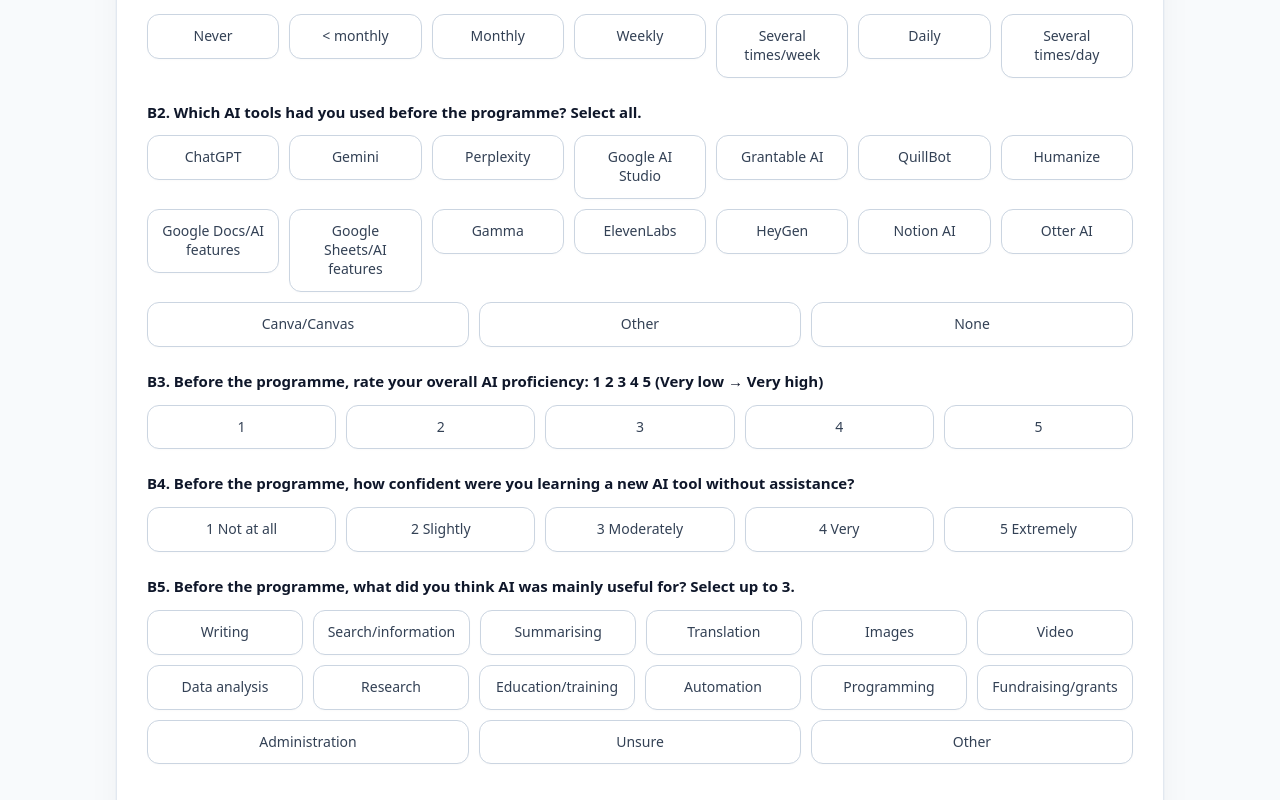
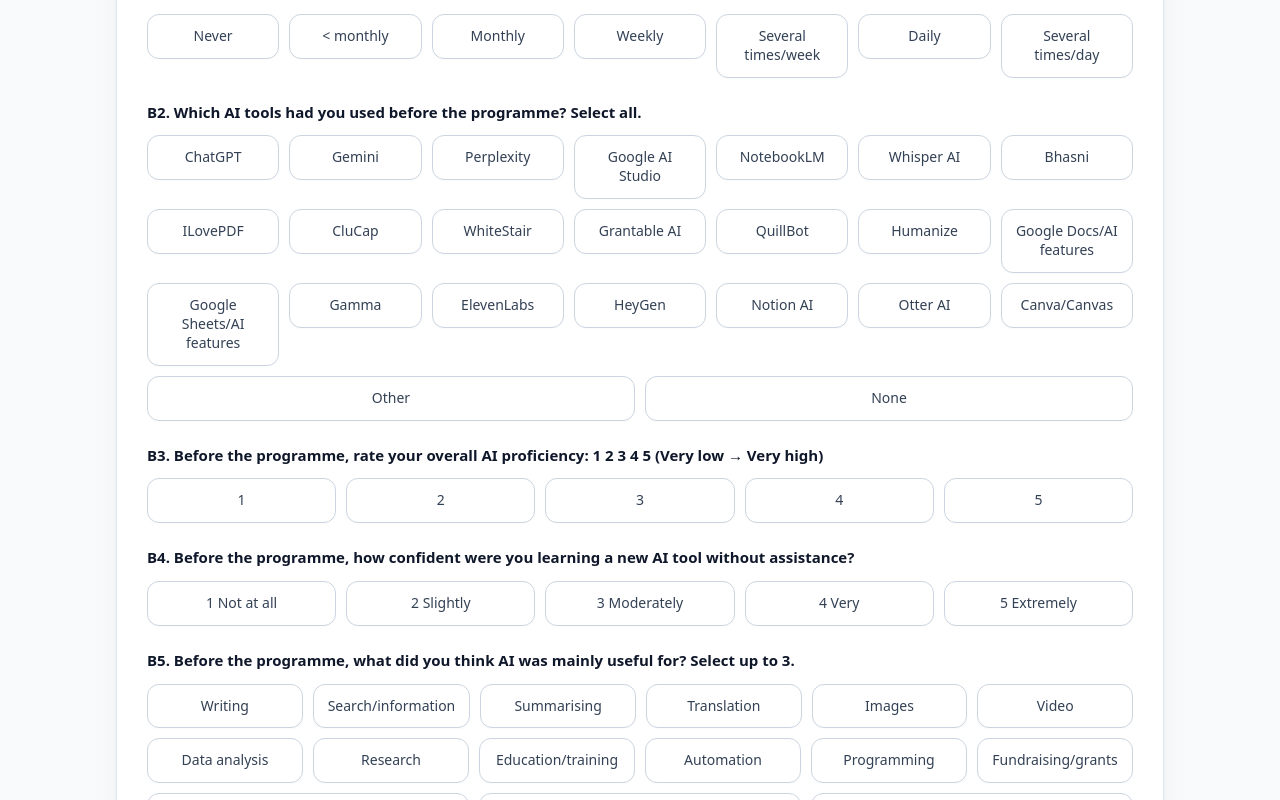
Before and after one commit to Neos-Astra/Neos-Astra-website, a Next.js app: page /form in a window 1280 px wide. Shown: the part 1820-2620 px from the top of the page. Built offline with nearby package versions, Linux system fonts and the light colour scheme.

Commit message:
feat: add Google AI Studio, CluCap, WhiteStair, Bhasni, Whisper AI, ILovePDF, Google Sheets, NotebookLM to tools list

```diff
--- a/src/app/form/page.tsx
+++ b/src/app/form/page.tsx
@@ -8,6 +8,12 @@
   "Gemini",
   "Perplexity",
   "Google AI Studio",
+  "NotebookLM",
+  "Whisper AI",
+  "Bhasni",
+  "ILovePDF",
+  "CluCap",
+  "WhiteStair",
   "Instrumental",
   "Grantable AI",
   "QuillBot",
@@ -522,6 +528,12 @@
                   "Gemini",
                   "Perplexity",
                   "Google AI Studio",
+                  "NotebookLM",
+                  "Whisper AI",
+                  "Bhasni",
+                  "ILovePDF",
+                  "CluCap",
+                  "WhiteStair",
                   "Grantable AI",
                   "QuillBot",
                   "Humanize",
```
